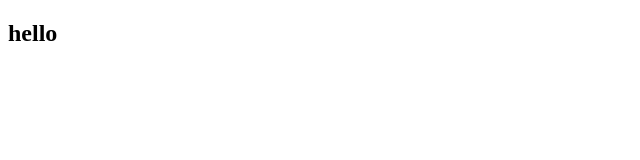
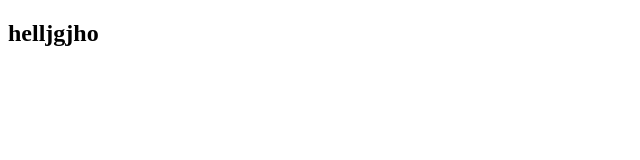
Before and after one commit to arslansohail2/GitLearning_PNY, a plain HTML site: page index.html in a window 1280 px wide. Shown: the full height of the page, 0-640 px from the left. Drawn offline with Linux system fonts and the light colour scheme.

Commit message:
second changes

```diff
--- a/index.html
+++ b/index.html
@@ -7,6 +7,6 @@
     <title>Document</title>
 </head>
 <body>
-    <h2>hello</h2>
+    <h2>helljgjho</h2>
 </body>
 </html>
```
